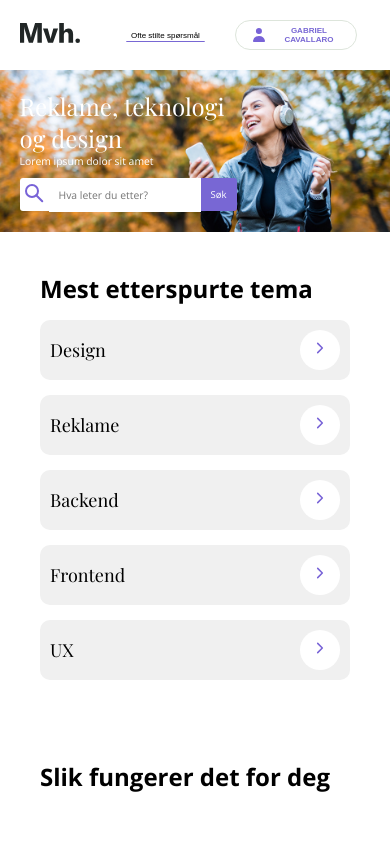
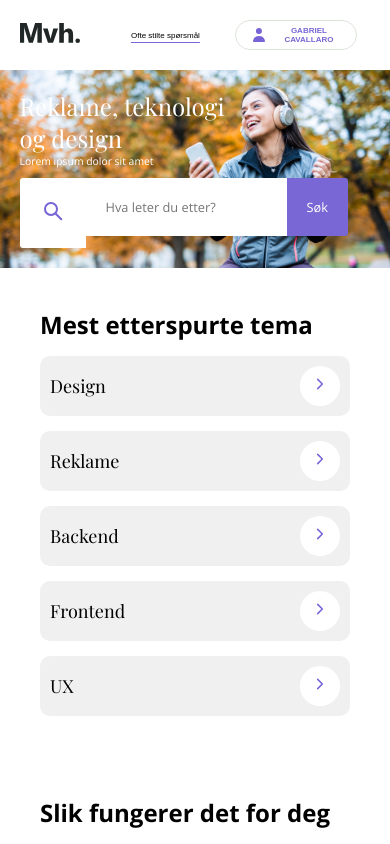
Before and after one commit to gabjcav/Mvh-oppgave, a React (Create React App) app: page / in a window 390 px wide. Shown: the top 844 px of the page. Built offline with nearby package versions, Linux system fonts and the light colour scheme.

Commit message:
adjusted some hover effects

```diff
--- a/src/components/HeaderContainer/index.scss
+++ b/src/components/HeaderContainer/index.scss
@@ -13,24 +13,16 @@ header {
       #faq-link {
         font-size: var(--font-size-sm);
         color: black;
-        // text-decoration: underline;
-        // text-decoration-color: var(--color-purple);
-        // text-underline-offset: 4px;
-        background-image: linear-gradient(
-          0deg,
-          var(--color-purple) 0%,
-          var(--color-purple) 100%
-        );
-        background-repeat: no-repeat;
-        background-size: 100% 1px;
+
         border-radius: 5px;
         padding: 5px;
-        background-position: 0 88%;
-        text-decoration: none;
         transition: background-size 0.2s ease;
+        text-decoration: underline;
+        text-decoration-color: var(--color-purple);
+        text-underline-offset: 4px;
         &:hover {
-          background-size: 100% 88%;
-          color: white;
+          text-decoration: none;
+          color: var(--color-purple);
         }
       }
       button {
@@ -52,8 +44,7 @@ header {
           padding: 5px;
         }
         &:hover {
-          background-color: var(--color-purple);
-          color: white;
+          border: 1px solid var(--color-purple);
         }
       }
     }
--- a/src/components/HeroContainer/index.jsx
+++ b/src/components/HeroContainer/index.jsx
@@ -8,12 +8,12 @@ const HeroContainer = () => {
 
   return (
     <section id="hero-container">
-      <h1>Reklame, teknologi </h1>
-      <h2>og design</h2>
+      <h1 className="hero-title">Reklame, teknologi </h1>
+      <h2 className="hero-title">og design</h2>
       <p>Lorem ipsum dolor sit amet</p>
       <div id="searchbar-container">
         <div id="searchbar">
-          <label id="icon-container" htmlFor="search-input">
+          <label id="search-icon" htmlFor="search-input">
             <img src={iconSearch} alt="Icon for searchbar." />
           </label>
           <input
@@ -24,7 +24,7 @@ const HeroContainer = () => {
             id="search-input"
             placeholder="Hva leter du etter?"
           />
-          <button>Søk</button>
+          <button id="search-btn">Søk</button>
         </div>
 
         {/* SEARCHBAR AUTOCOMPLETE */}
--- a/src/components/HeroContainer/index.scss
+++ b/src/components/HeroContainer/index.scss
@@ -7,8 +7,7 @@
   color: white;
   padding: 10%;
 
-  h1,
-  h2 {
+  .hero-title {
     font-family: var(--serif);
     font-size: var(--font-size-6xl);
     font-weight: 300;
@@ -25,18 +24,18 @@
       display: flex;
       flex: row;
       max-width: 30%;
-      #icon-container {
+      #search-icon {
         border-radius: 3px 0px 0px 3px;
         padding: 20px;
         background-color: white;
       }
-      input {
+      #search-input {
         font-family: var(--sans-serif);
         font-size: var(--font-size-sm);
         padding: 20px;
         border: none;
       }
-      button {
+      #search-btn {
         font-family: var(--sans-serif);
         font-size: var(--font-size-sm);
         padding: 20px;
@@ -44,6 +43,11 @@
         border-radius: 0px 3px 3px 0px;
         background-color: var(--color-purple);
         color: white;
+        transition: 0.2s ease;
+        &:hover {
+          color: var(--color-purple);
+          background-color: white;
+        }
       }
     }
     #result-container {
@@ -71,8 +75,7 @@
 @media (max-width: 768px) {
   #hero-container {
     padding: 5%;
-    h1,
-    h2 {
+    .hero-title {
       font-size: var(--font-size-2xl);
     }
     p {
```
Also changed, not shown: 1 other file (tests, documents, lock files or other folders).
